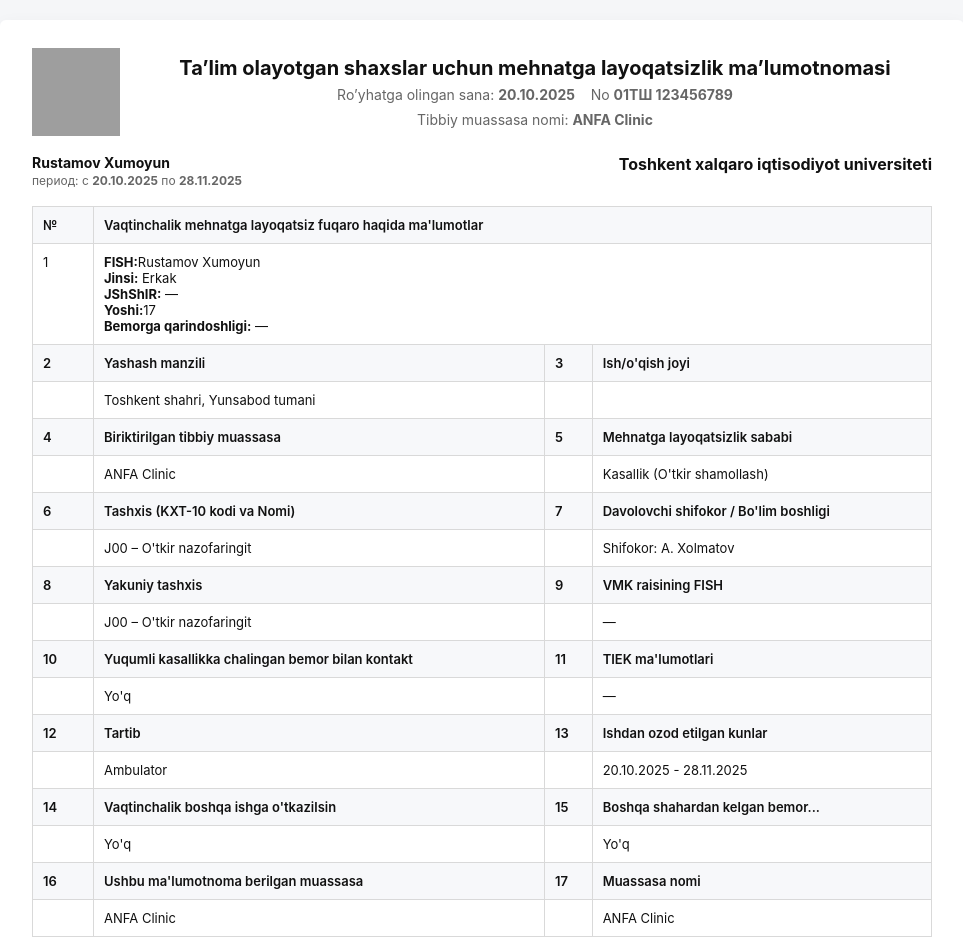
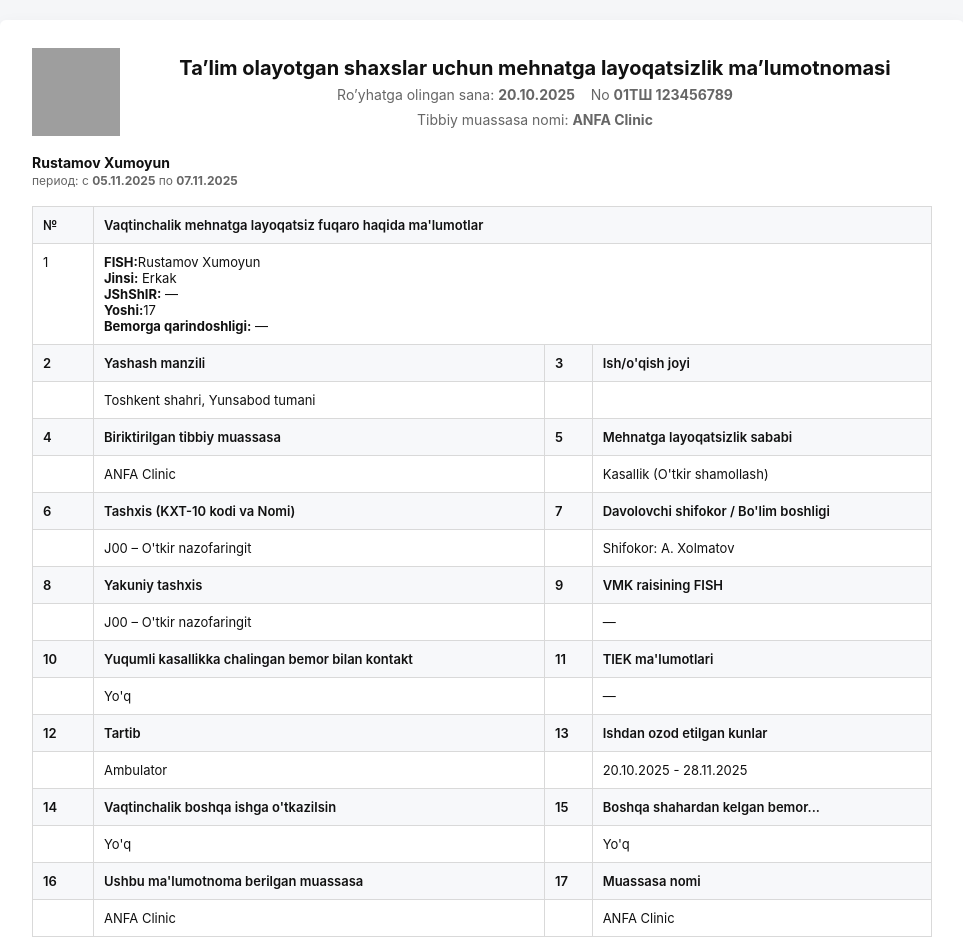
Before and after one commit to ahmedovdeveloper/spravka, a plain HTML site: page page.html in a window 1280 px wide. Shown: the top 940 px of the page, without its empty margins (158-1121 px from the left). Drawn offline with Linux system fonts and the light colour scheme; grey boxes are pictures that could not be loaded.

Commit message:
all code

```diff
--- a/page.html
+++ b/page.html
@@ -39,10 +39,10 @@
     <div class="meta">
       <div class="left">
         <strong>Rustamov Xumoyun</strong><br/>
-        <span class="small">период: с <strong>20.10.2025</strong> по <strong>28.11.2025</strong></span>
+        <span class="small">период: с <strong>05.11.2025</strong> по <strong>07.11.2025</strong></span>
       </div>
       <div class="right">
-        <strong>Toshkent xalqaro iqtisodiyot universiteti</strong>
+        <strong></strong>
       </div>
     </div>
 
```
